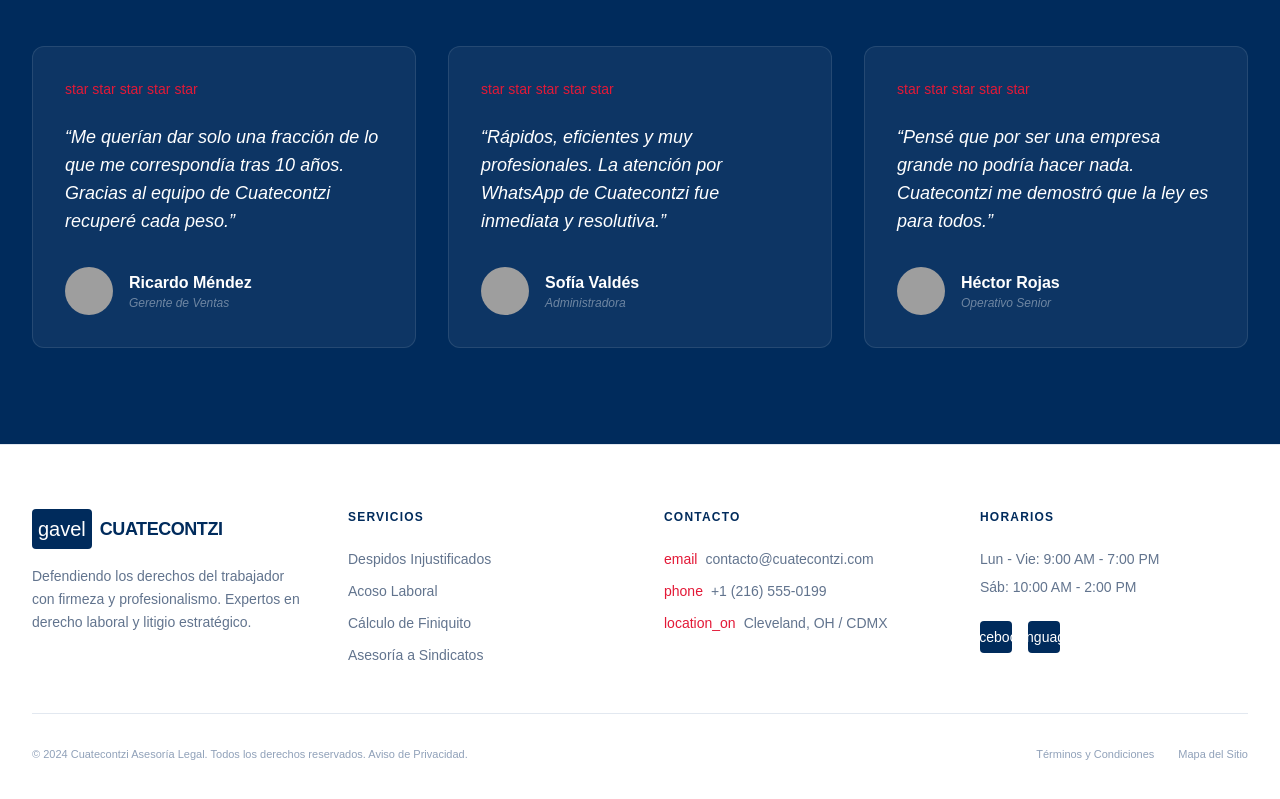
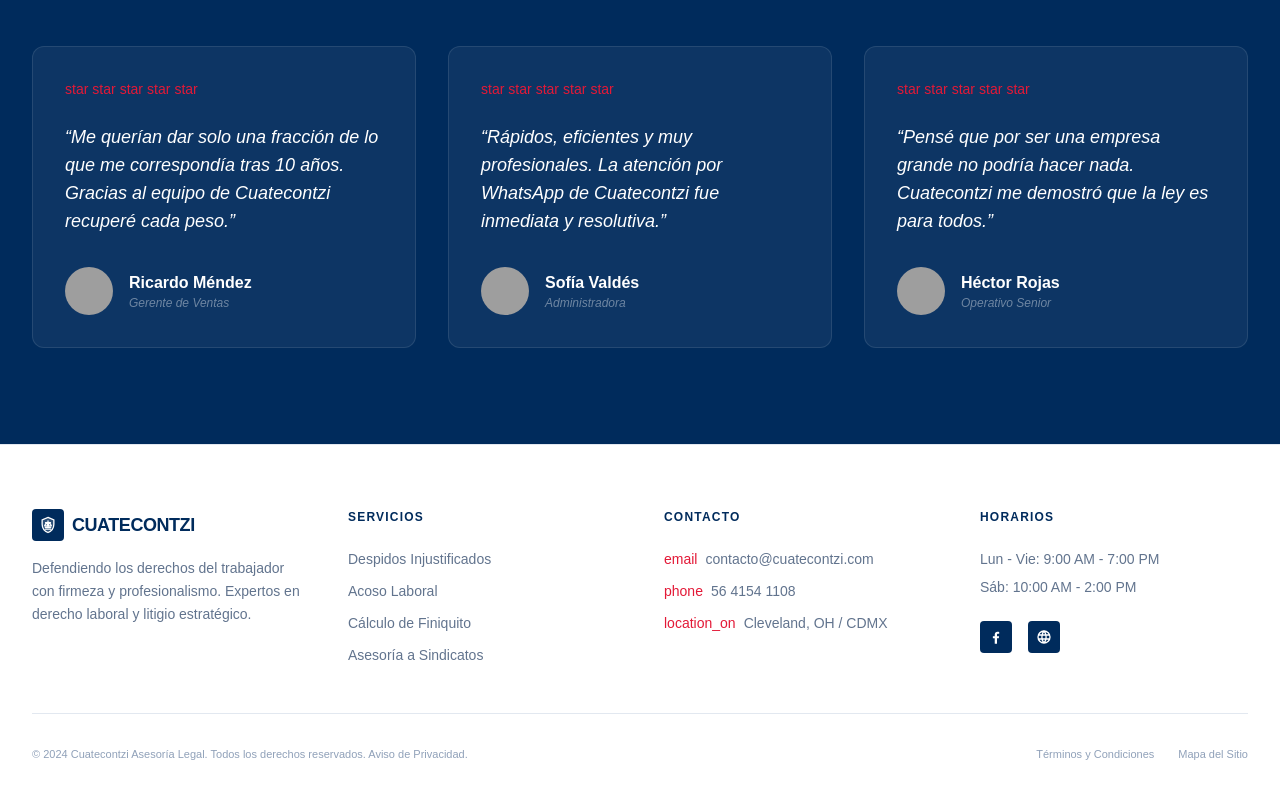
Before and after one commit to gotama97/david-cuatecontzi-landingpage, a Next.js app: page / in a window 1280 px wide. Shown: the part 1967-2766 px from the top of the page. Built offline with nearby package versions, Linux system fonts and the light colour scheme; grey boxes are pictures that could not be loaded.

Commit message:
update logos

```diff
--- a/src/app/page.tsx
+++ b/src/app/page.tsx
@@ -2,6 +2,67 @@
 
 import Image from "next/image";
 import FiniquitoCalculator from "../components/FiniquitoCalculator";
+
+function BrandMark({ className = "h-8 w-8" }: { className?: string }) {
+  return (
+    <svg
+      aria-hidden="true"
+      className={className}
+      fill="none"
+      viewBox="0 0 48 48"
+      xmlns="http://www.w3.org/2000/svg"
+    >
+      <path
+        d="M24 4 39.5 10.5V22C39.5 32.4 33 40.3 24 44 15 40.3 8.5 32.4 8.5 22V10.5L24 4Z"
+        fill="currentColor"
+        opacity=".18"
+      />
+      <path
+        d="M24 5.7 38 11.6V22c0 9.1-5.5 16.3-14 20.1C15.5 38.3 10 31.1 10 22V11.6L24 5.7Z"
+        stroke="currentColor"
+        strokeWidth="3"
+      />
+      <path
+        d="M17.5 29.5H30.5M24 14v15M18 18h12M20 18l-4 8h8l-4-8ZM28 18l-4 8h8l-4-8Z"
+        stroke="currentColor"
+        strokeLinecap="round"
+        strokeLinejoin="round"
+        strokeWidth="3"
+      />
+      <path d="M18 34h12" stroke="currentColor" strokeLinecap="round" strokeWidth="3" />
+    </svg>
+  );
+}
+
+function FacebookIcon({ className = "h-4 w-4" }: { className?: string }) {
+  return (
+    <svg aria-hidden="true" className={className} fill="currentColor" viewBox="0 0 24 24">
+      <path d="M13.5 22v-8h2.7l.4-3.1h-3.1V8.8c0-.9.3-1.5 1.6-1.5h1.7V4.5c-.8-.1-1.6-.2-2.5-.2-2.5 0-4.2 1.5-4.2 4.3v2.3H7.3V14h2.8v8h3.4Z" />
+    </svg>
+  );
+}
+
+function GlobeIcon({ className = "h-4 w-4" }: { className?: string }) {
+  return (
+    <svg aria-hidden="true" className={className} fill="none" viewBox="0 0 24 24">
+      <path
+        d="M12 21a9 9 0 1 0 0-18 9 9 0 0 0 0 18ZM3.6 9h16.8M3.6 15h16.8M12 3c2.1 2.3 3.2 5.3 3.2 9S14.1 18.7 12 21c-2.1-2.3-3.2-5.3-3.2-9S9.9 5.3 12 3Z"
+        stroke="currentColor"
+        strokeLinecap="round"
+        strokeLinejoin="round"
+        strokeWidth="2"
+      />
+    </svg>
+  );
+}
+
+function WhatsAppIcon({ className = "h-8 w-8" }: { className?: string }) {
+  return (
+    <svg aria-hidden="true" className={className} fill="currentColor" viewBox="0 0 24 24">
+      <path d="M12.04 2C6.58 2 2.14 6.43 2.14 11.9c0 1.74.46 3.45 1.34 4.95L2 22l5.28-1.38a9.9 9.9 0 0 0 4.76 1.21h.01c5.46 0 9.9-4.44 9.9-9.9A9.9 9.9 0 0 0 12.04 2Zm0 18.16h-.01a8.22 8.22 0 0 1-4.19-1.15l-.3-.18-3.13.82.84-3.05-.2-.31a8.22 8.22 0 0 1-1.26-4.39 8.27 8.27 0 1 1 8.25 8.26Zm4.53-6.19c-.25-.12-1.47-.72-1.7-.8-.23-.09-.4-.13-.56.12-.17.25-.65.8-.79.96-.15.17-.29.18-.54.06-.25-.13-1.05-.39-2-1.23-.74-.66-1.24-1.48-1.38-1.73-.15-.25-.02-.38.11-.51.11-.11.25-.29.37-.43.13-.15.17-.25.25-.42.08-.17.04-.31-.02-.43-.06-.13-.56-1.35-.77-1.85-.2-.49-.41-.42-.56-.43h-.48c-.17 0-.43.06-.66.31-.23.25-.87.85-.87 2.07 0 1.22.89 2.4 1.01 2.57.13.17 1.75 2.67 4.23 3.74.59.26 1.05.41 1.41.52.59.19 1.13.16 1.56.1.48-.07 1.47-.6 1.67-1.18.21-.58.21-1.08.15-1.18-.06-.11-.23-.17-.48-.29Z" />
+    </svg>
+  );
+}
 
 export default function Home() {
   return (
@@ -10,8 +71,8 @@
         <div className="max-w-7xl mx-auto px-4 sm:px-6 lg:px-8">
           <div className="flex justify-between items-center h-20">
             <div className="flex items-center gap-3">
-              <div className="bg-navy-custom p-2 rounded">
-                <span className="material-icons text-white text-3xl">gavel</span>
+              <div className="bg-navy-custom p-2 rounded text-white">
+                <BrandMark className="h-8 w-8" />
               </div>
               <div>
                 <span className="text-xl branding-title block leading-none text-navy-custom">CUATECONTZI</span>
@@ -22,10 +83,10 @@
               <a className="text-navy-custom hover:text-primary transition-colors font-semibold" href="#">Servicios</a>
               <a className="text-navy-custom hover:text-primary transition-colors font-semibold" href="#">Casos de Éxito</a>
               <a className="text-navy-custom hover:text-primary transition-colors font-semibold" href="#">Blog</a>
-              <button className="bg-navy-custom hover:bg-navy-custom/90 text-white px-6 py-2.5 rounded-lg font-bold transition-all flex items-center gap-2 shadow-lg shadow-navy-custom/20">
+              <a href="tel:+525641541108" className="bg-navy-custom hover:bg-navy-custom/90 text-white px-6 py-2.5 rounded-lg font-bold transition-all flex items-center gap-2 shadow-lg shadow-navy-custom/20">
                 <span className="material-icons text-sm">phone</span>
                 CONSULTA GRATUITA
-              </button>
+              </a>
             </div>
           </div>
         </div>
@@ -202,8 +263,8 @@
           <div className="grid md:grid-cols-4 gap-12">
             <div className="space-y-4">
               <div className="flex items-center gap-2">
-                <div className="bg-navy-custom p-1.5 rounded">
-                  <span className="material-icons text-white text-xl">gavel</span>
+                <div className="bg-navy-custom p-1.5 rounded text-white">
+                  <BrandMark className="h-5 w-5" />
                 </div>
                 <span className="text-lg font-extrabold tracking-tight text-navy-custom dark:text-white">CUATECONTZI</span>
               </div>
@@ -222,7 +283,7 @@
               <h5 className="font-bold text-navy-custom dark:text-white mb-6 uppercase text-xs tracking-widest">Contacto</h5>
               <ul className="space-y-3 text-sm text-slate-500">
                 <li className="flex items-center gap-2"><span className="material-icons text-sm text-primary">email</span> contacto@cuatecontzi.com</li>
-                <li className="flex items-center gap-2"><span className="material-icons text-sm text-primary">phone</span> +1 (216) 555-0199</li>
+                <li className="flex items-center gap-2"><span className="material-icons text-sm text-primary">phone</span> <a className="hover:text-primary transition-colors" href="tel:+525641541108">56 4154 1108</a></li>
                 <li className="flex items-center gap-2"><span className="material-icons text-sm text-primary">location_on</span> Cleveland, OH / CDMX</li>
               </ul>
             </div>
@@ -231,8 +292,8 @@
               <p className="text-sm text-slate-500 mb-2">Lun - Vie: 9:00 AM - 7:00 PM</p>
               <p className="text-sm text-slate-500 mb-6">Sáb: 10:00 AM - 2:00 PM</p>
               <div className="flex gap-4">
-                <a className="w-8 h-8 rounded bg-navy-custom flex items-center justify-center text-white hover:bg-primary transition-colors" href="#"><span className="material-icons text-sm">facebook</span></a>
-                <a className="w-8 h-8 rounded bg-navy-custom flex items-center justify-center text-white hover:bg-primary transition-colors" href="#"><span className="material-icons text-sm">language</span></a>
+                <a aria-label="Facebook" className="w-8 h-8 rounded bg-navy-custom flex items-center justify-center text-white hover:bg-primary transition-colors" href="#"><FacebookIcon /></a>
+                <a aria-label="Sitio web" className="w-8 h-8 rounded bg-navy-custom flex items-center justify-center text-white hover:bg-primary transition-colors" href="#"><GlobeIcon /></a>
               </div>
             </div>
           </div>
@@ -247,12 +308,12 @@
       </footer>
 
       <div className="fixed bottom-6 right-6 flex flex-col gap-3 z-50">
-        <a className="w-14 h-14 bg-[#25D366] text-white rounded-full flex items-center justify-center shadow-2xl hover:scale-110 transition-transform" href="#">
-          <svg className="w-8 h-8 fill-current" viewBox="0 0 24 24"><path d="M.057 24l1.687-6.163c-1.041-1.804-1.588-3.849-1.587-5.946.003-6.556 5.338-11.891 11.893-11.891 3.181.001 6.167 1.24 8.413 3.488 2.246 2.248 3.484 5.232 3.483 8.411-.003 6.557-5.338 11.892-11.893 11.892-1.997-.001-3.951-.5-5.688-1.448l-6.308 1.658zm6.222-3.61c1.566.93 3.127 1.391 4.707 1.392 5.404 0 9.802-4.397 9.805-9.802.001-2.618-1.02-5.08-2.876-6.937-1.856-1.857-4.319-2.876-6.933-2.876-5.41 0-9.803 4.397-9.806 9.802 0 1.748.459 3.456 1.328 4.961l-.985 3.596 3.76-.986zm11.41-6.848c-.313-.156-1.854-.915-2.14-.1.02-.285-.156-.39-.156-.39-.313-.418-.546-.627-.813-.627s-.52.209-1.718 1.41c-1.198 1.201-1.46 1.41-1.746 1.41s-.546-.209-.813-.418c-.267-.209-.599-.444-.974-.778-.376-.334-.716-.689-1.02-1.065-.304-.376-.564-.783-.781-1.222-.217-.439-.344-.814-.381-1.127-.037-.313.156-.574.313-.731.156-.157.313-.365.469-.548.156-.183.209-.313.313-.521.104-.209.052-.391-.026-.547-.078-.157-.704-1.696-.964-2.321-.26-.626-.547-.547-.756-.547-.209 0-.443-.026-.678-.026-.235 0-.626.078-.938.418-.313.339-1.198 1.173-1.198 2.863s1.225 3.313 1.382 3.522c.157.209 2.411 3.682 5.842 5.163 3.431 1.481 3.431.986 4.056.924.626-.062 2.031-.831 2.318-1.638.287-.807.287-1.498.204-1.638-.083-.14-.313-.223-.626-.379z"></path></svg>
+        <a aria-label="WhatsApp" className="w-14 h-14 bg-[#25D366] text-white rounded-full flex items-center justify-center shadow-2xl hover:scale-110 transition-transform" href="https://wa.me/525641541108">
+          <WhatsAppIcon />
         </a>
-        <button className="w-14 h-14 bg-navy-custom text-white rounded-full flex items-center justify-center shadow-2xl hover:rotate-12 transition-transform">
+        <a aria-label="Llamar" className="w-14 h-14 bg-navy-custom text-white rounded-full flex items-center justify-center shadow-2xl hover:rotate-12 transition-transform" href="tel:+525641541108">
           <span className="material-icons text-3xl">chat</span>
-        </button>
+        </a>
       </div>
     </main>
   );
```
